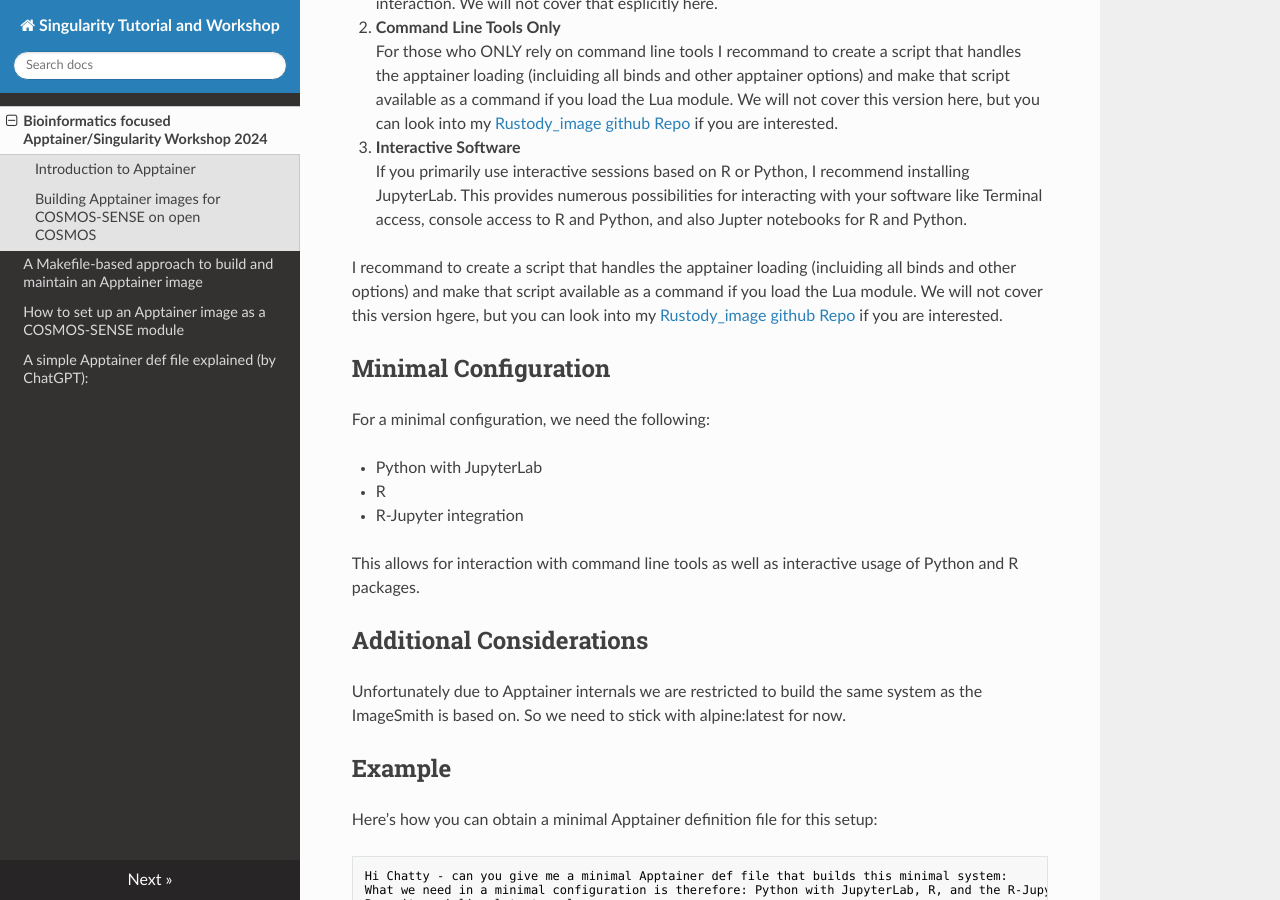
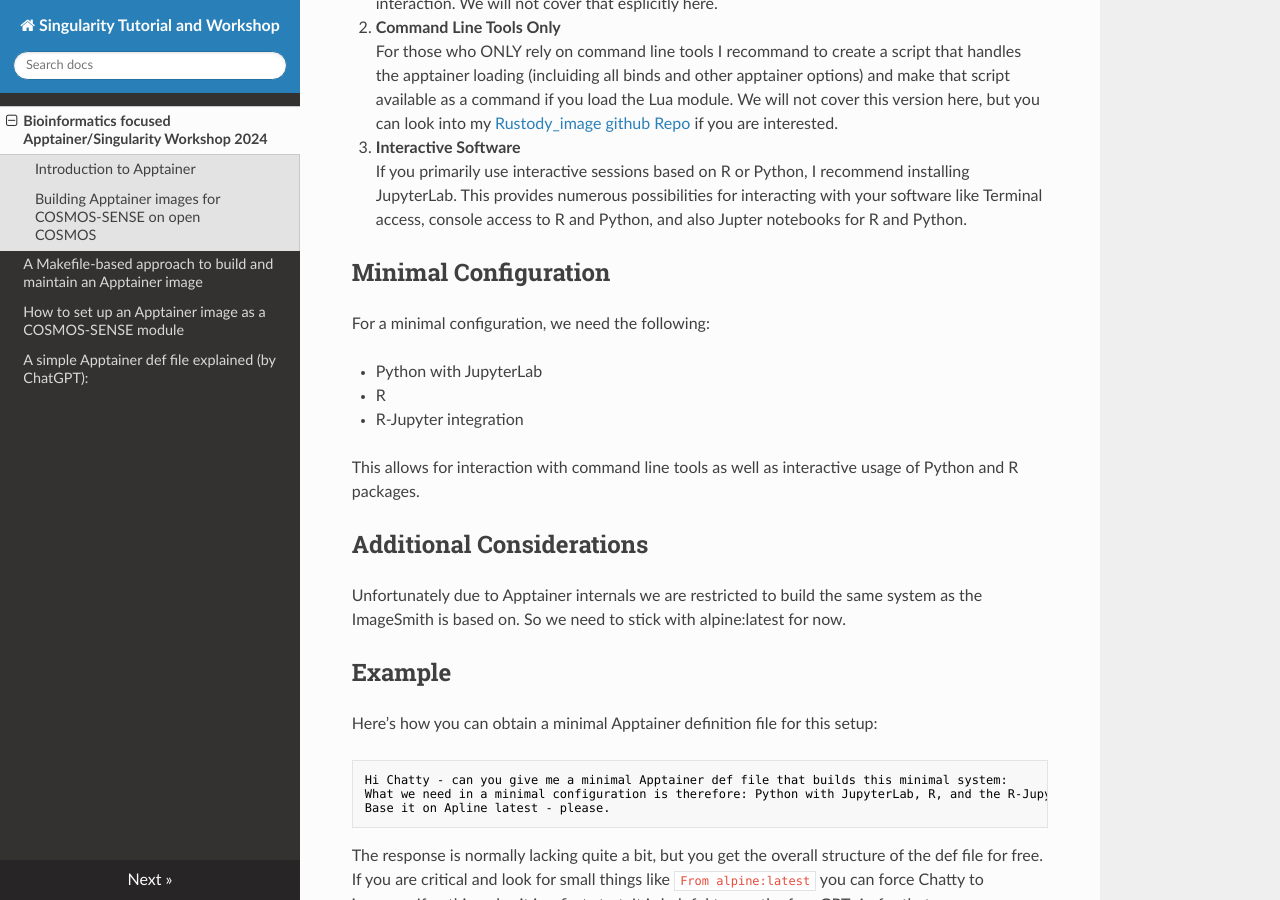
Before and after one commit to stela2502/Singularity_Tutorial, an MkDocs documentation site: the page built from docs/index.md, in a window 1280 px wide and 900 px high, scrolled down 2051 px. Built offline with MkDocs 1.6.1, drawn with Linux system fonts in a browser that asks for light colours; nearby versions of some CDN libraries.

Commit message:
Duplication.

```diff
--- a/docs/index.md
+++ b/docs/index.md
@@ -85,8 +85,6 @@ When designing your Apptainer HPC image, consider how you want to interact with
 3. **Interactive Software**
    If you primarily use interactive sessions based on R or Python, I recommend installing JupyterLab. This provides numerous possibilities for interacting with your software like Terminal access, console access to R and Python, and also Jupter notebooks for R and Python.
 
-
-I recommand to create a script that handles the apptainer loading (incluiding all binds and other options) and make that script available as a command if you load the Lua module. We will not cover this version hgere, but you can look into my [Rustody_image github Repo](https://github.com/stela2502/Rustody_image) if you are interested.
 
 ## Minimal Configuration
 
```
